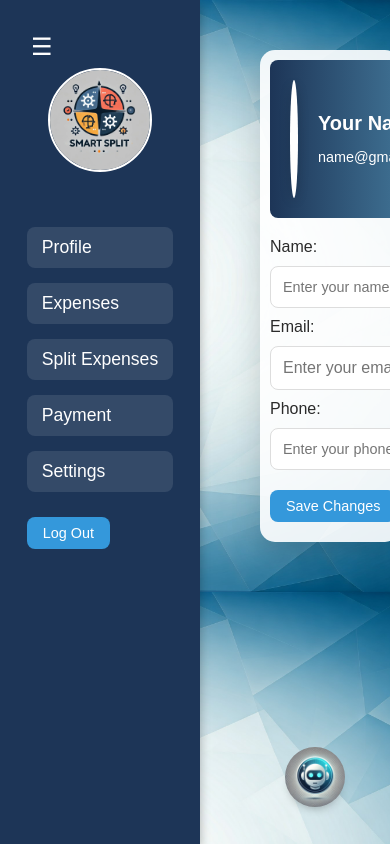
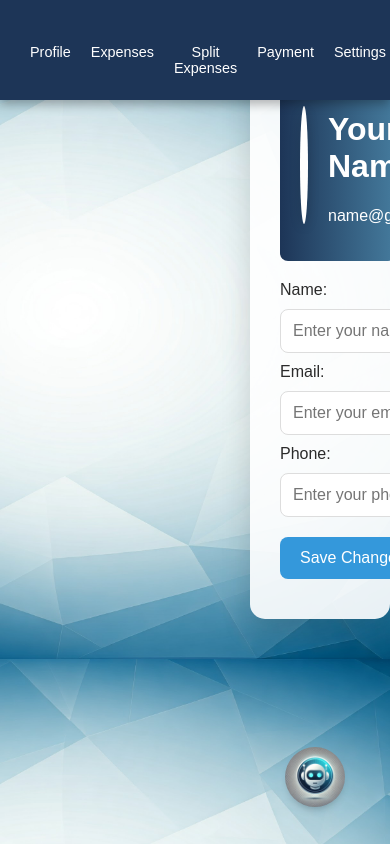
Before and after one commit to panchalbhakti/SmartSplit, a PHP site: page / in a window 390 px wide; the page is wider, and only the part inside the window is pictured. Run offline with PHP 8.4, Linux system fonts and the light colour scheme.

Commit message:
make responsive

```diff
--- a/styles.css
+++ b/styles.css
@@ -145,6 +145,66 @@
   color: #00aaff;
   transform: scale(1.1);
 }
+
+
+@media (max-width: 768px) {
+  /* Adjust Sidebar to act as a Top Navigation Bar */
+  .sidebar {
+    position: fixed;
+    top: 0;
+    left: 0;
+    width: 100%;
+    height: 100px;
+    display: flex;
+    flex-direction: row;
+    align-items: center;
+    justify-content: space-around;
+    background: #1d3557;
+    z-index: 10;
+    box-shadow: 0 4px 10px rgba(0, 0, 0, 0.3);
+  }
+
+  /* Hide the Sidebar Logo on Mobile */
+  .sidebar-logo {
+    display: none;
+  }
+
+  /* Sidebar Links in Horizontal Layout */
+  .sidebar ul {
+    display: flex;
+    flex-direction: row;
+    margin: 0;
+    padding: 0;
+    list-style: none;
+    width: 100%;
+    justify-content: center;
+  }
+
+  .sidebar ul li {
+    margin: 0;
+  }
+
+  .sidebar ul li a {
+    font-size: 0.9rem;
+    padding: 10px;
+    text-align: center;
+    background: none;
+    color: #fff;
+    text-decoration: none;
+    transition: color 0.3s;
+  }
+
+  .sidebar ul li a:hover {
+    color: #00aaff;
+  }
+
+  /* Menu Button Hidden on Mobile */
+  .menu-btn {
+    display: none;
+  }
+}
+
+
 
 /* Main Content Styling */
 .main-content {
@@ -989,7 +1049,9 @@
 }
 
 
-/* Mobile Screens (Up to 1024px) */
+
+
+/* Mobile Screens (Up to 1024px)
  @media (max-width: 480px) {
   h1 {
     font-size: 1.25rem;
@@ -1120,4 +1182,4 @@
       font-size: 0.9rem;
       padding: 8px 16px;
   }
-}
+} */
```
